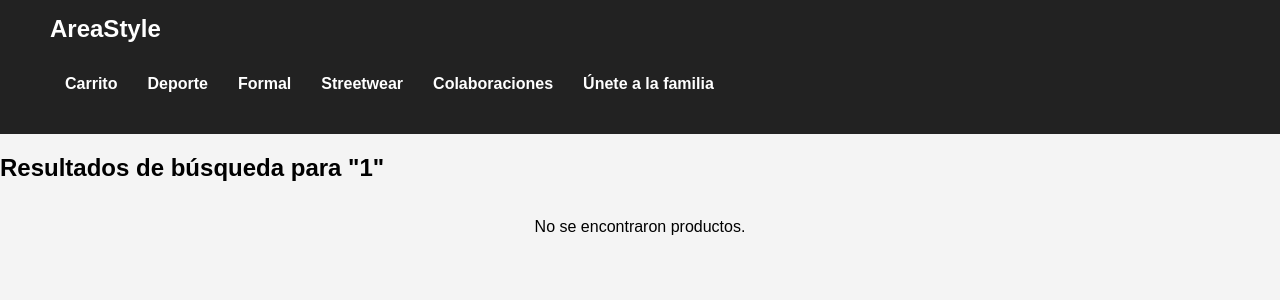
After one commit to Carlos12-gc/Intermodular, a PHP site: page /buscar.php?query=1 in a window 1280 px wide. The commit adds this page. Shown: the top 300 px of the page. Run offline with PHP 8.4, Linux system fonts and the light colour scheme; tables that the repository leaves empty or names only in its code hold one stand-in row (values such as "Sample post").

Commit message:
Añadido buscador

```diff
--- a/Index.php
+++ b/Index.php
@@ -1,8 +1,6 @@
 <?php
     include 'connection.php';
 ?>
-
-
 
 <!DOCTYPE html>
 <html lang="es">
@@ -25,6 +23,10 @@
             <li><a href="Formulario.php">Únete a la familia</a></li>
          </ul>
       </nav>
+      <form action="buscar.php" method="GET">
+         <input type="text" name="query" placeholder="Buscar productos...">
+         <button type="submit">Buscar</button>
+      </form>
    </header>
 
    <section class="Seccion1">
--- a/Script.js
+++ b/Script.js
@@ -31,5 +31,4 @@ function procederCompra() {
     document.getElementById("formulario-compra").style.display = "block";
 }
 
-
 document.addEventListener('DOMContentLoaded', actualizarCarrito);
--- /dev/null
+++ b/buscar.php
@@ -0,0 +1,57 @@
+<?php
+include 'connection.php';
+
+$query = $_GET['query'];
+$query = htmlspecialchars($query);
+$query = $conn->real_escape_string($query);
+
+$sql = "SELECT * FROM productos WHERE nombre LIKE '%$query%' AND (categoria = 'deporte' OR categoria = 'formal' OR categoria = 'streetwear')";
+$result = $conn->query($sql);
+?>
+
+<!DOCTYPE html>
+<html lang="es">
+<head>
+    <meta charset="UTF-8">
+    <meta name="viewport" content="width=device-width, initial-scale=1.0">
+    <title>Resultados de búsqueda</title>
+    <link rel="stylesheet" href="Style.css">
+</head>
+<body>
+    <header>
+        <nav class="logo">
+            AreaStyle
+            <ul>
+                <li><a href="Cart.php">Carrito</a></li>
+                <li><a href="Deporte.php">Deporte</a></li>
+                <li><a href="Formal.php">Formal</a></li>
+                <li><a href="Street.php">Streetwear</a></li>
+                <li><a href="PreColaboracion.html">Colaboraciones</a></li>
+                <li><a href="Formulario.php">Únete a la familia</a></li>
+            </ul>
+        </nav>
+    </header>
+
+    <section class="Seccion1">
+        <main>
+            <h1>Resultados de búsqueda para "<?php echo $query; ?>"</h1>
+            <ul class="Parrafo2">
+                <?php
+                if ($result->num_rows > 0) {
+                    while($row = $result->fetch_assoc()) { ?>
+                        <li class="Parrafo2li">
+                            <img src="<?= htmlspecialchars($row['Imagen']) ?>" alt="">
+                            <p><?= htmlspecialchars($row['nombre']) ?></p>
+                            <p class="precio"><?= htmlspecialchars($row['Precio']) ?>€</p>
+                            <button class="btn comprar" onclick="agregarAlCarrito(<?= $row['id'] ?>, '<?= htmlspecialchars($row['nombre']) ?>', <?= $row['Precio'] ?>)">Comprar</button>
+                        </li>
+                    <?php }
+                } else {
+                    echo "<p>No se encontraron productos.</p>";
+                }
+                ?>
+            </ul>
+        </main>
+    </section>
+</body>
+</html>
```
